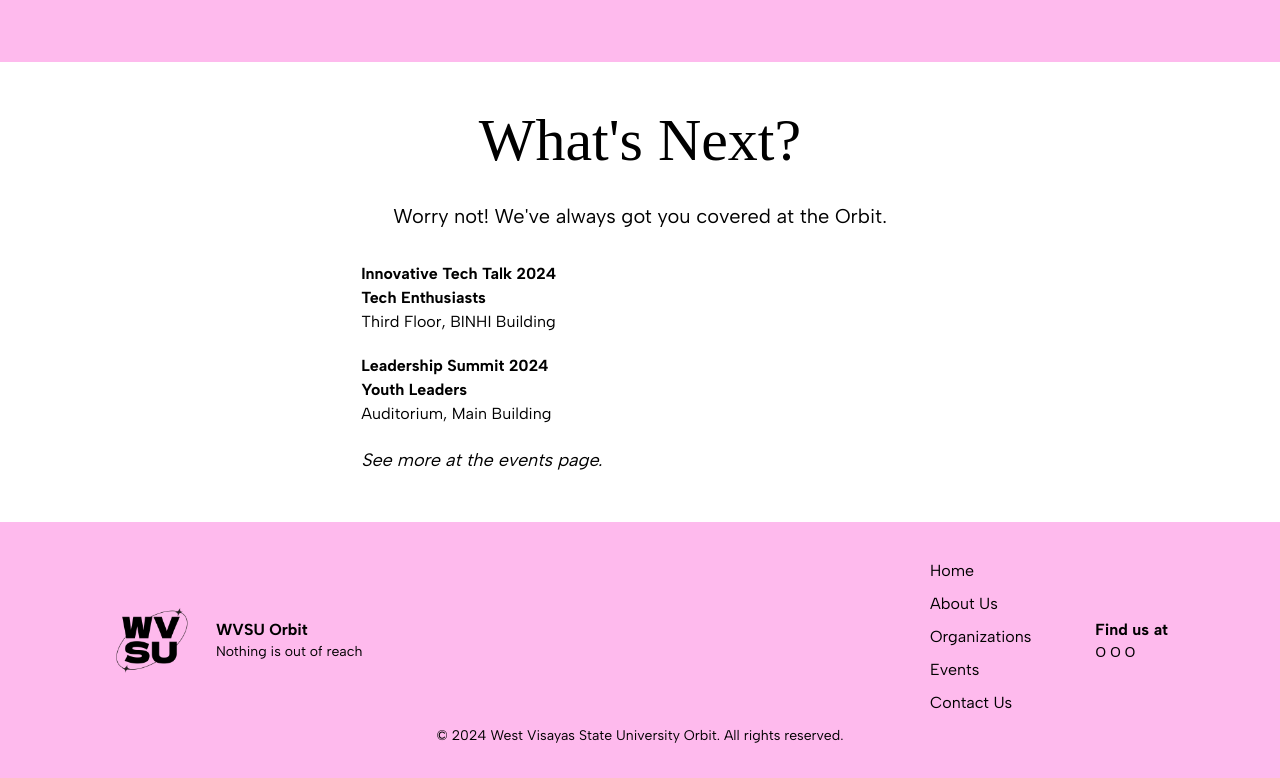
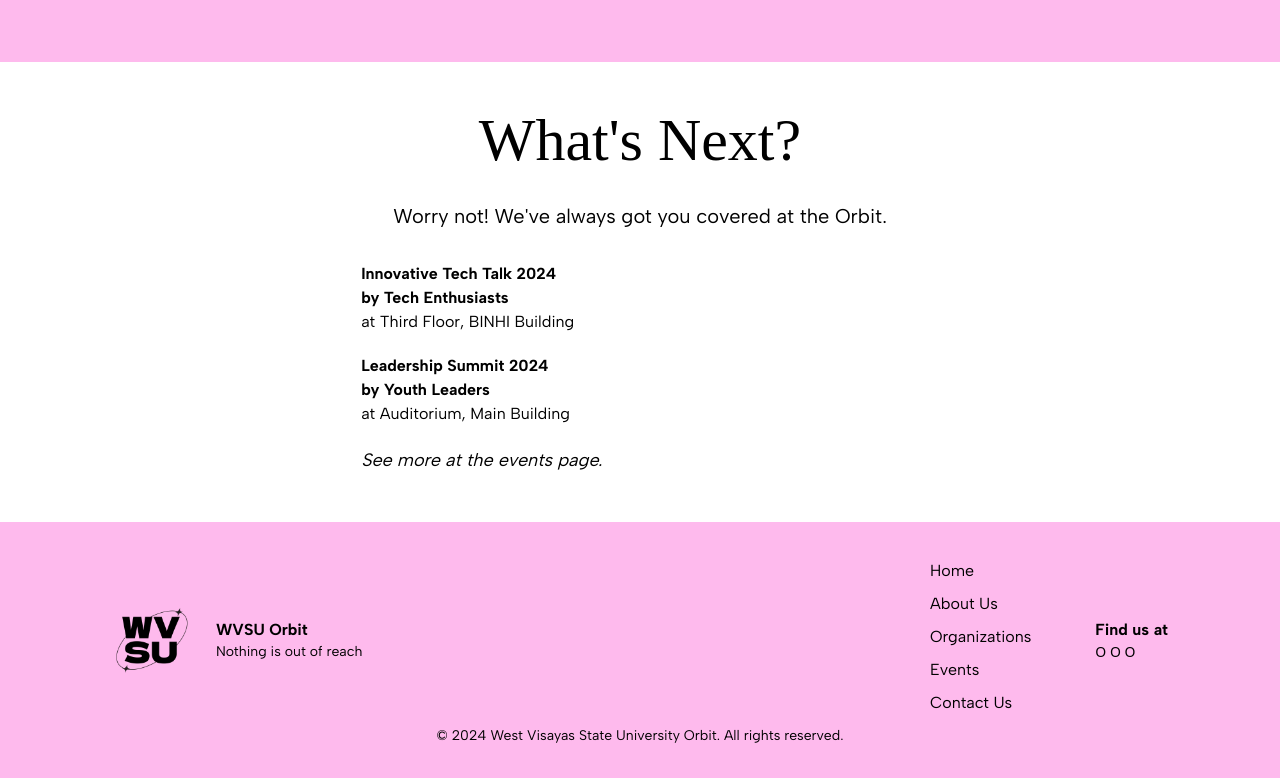
Before and after one commit to computerscience-person/Group2_WVSU-Orbit, a React (Vite) app in the folder frontend/: page / in a window 1280 px wide. Shown: the part 2142-2920 px from the top of the page. Built offline with nearby package versions, Linux system fonts and the light colour scheme; a web font is replaced by a local one.

Commit message:
Made compatible with homepage

```diff
--- a/frontend/src/components/events/Events_EventDetails.tsx
+++ b/frontend/src/components/events/Events_EventDetails.tsx
@@ -17,9 +17,9 @@ const Events_EventDetails: React.FC<EventDetailsProps> = ({
           {eventName}
         </p>
         <p className="font-bold text-xs sm:text-sm md:text-base truncate">
-          {orgName}
+          by {orgName}
         </p>
-        <p className="text-xs sm:text-sm md:text-base">{eventPlace}</p>
+        <p className="text-xs sm:text-sm md:text-base">at {eventPlace}</p>
       </div>
     </div>
   );
```
